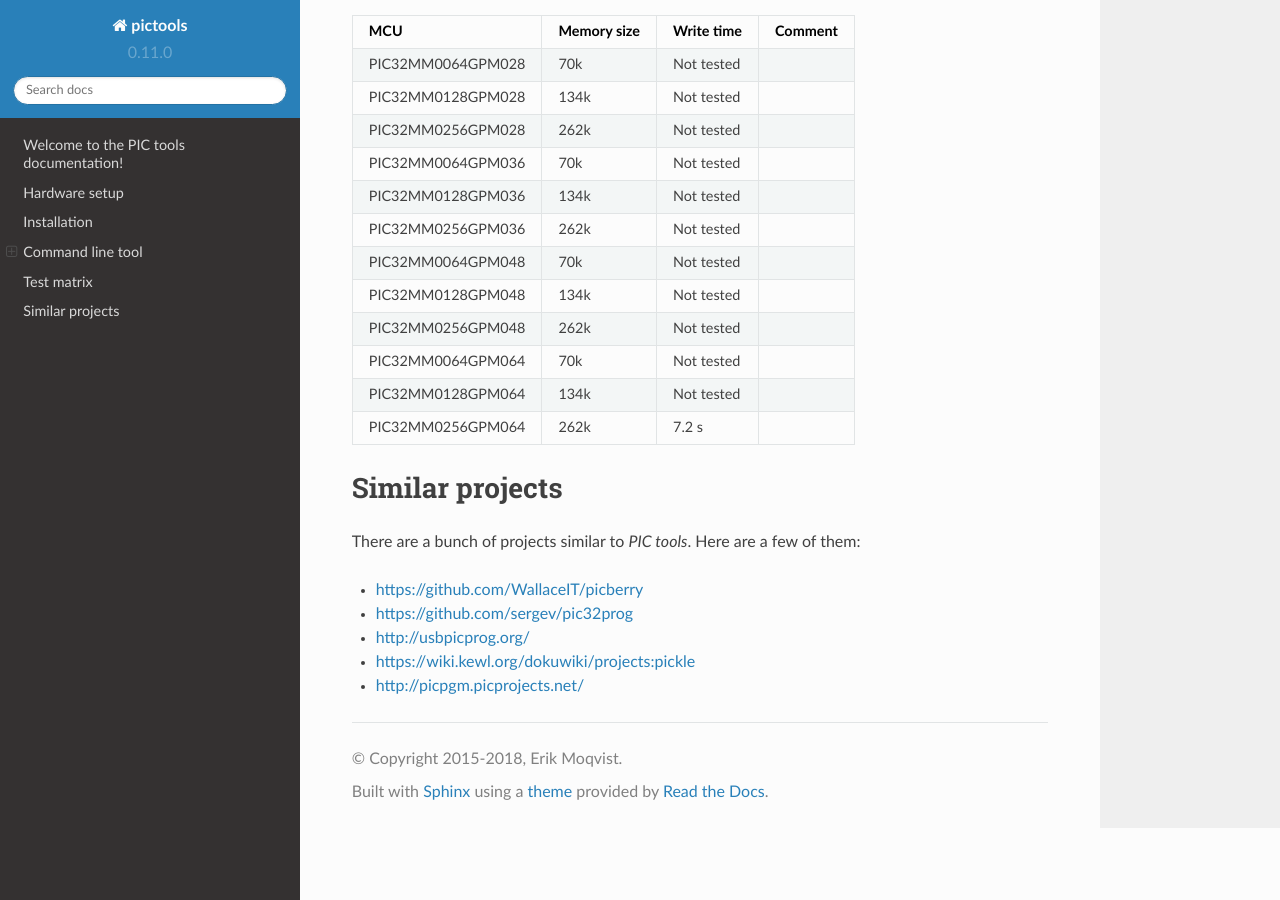
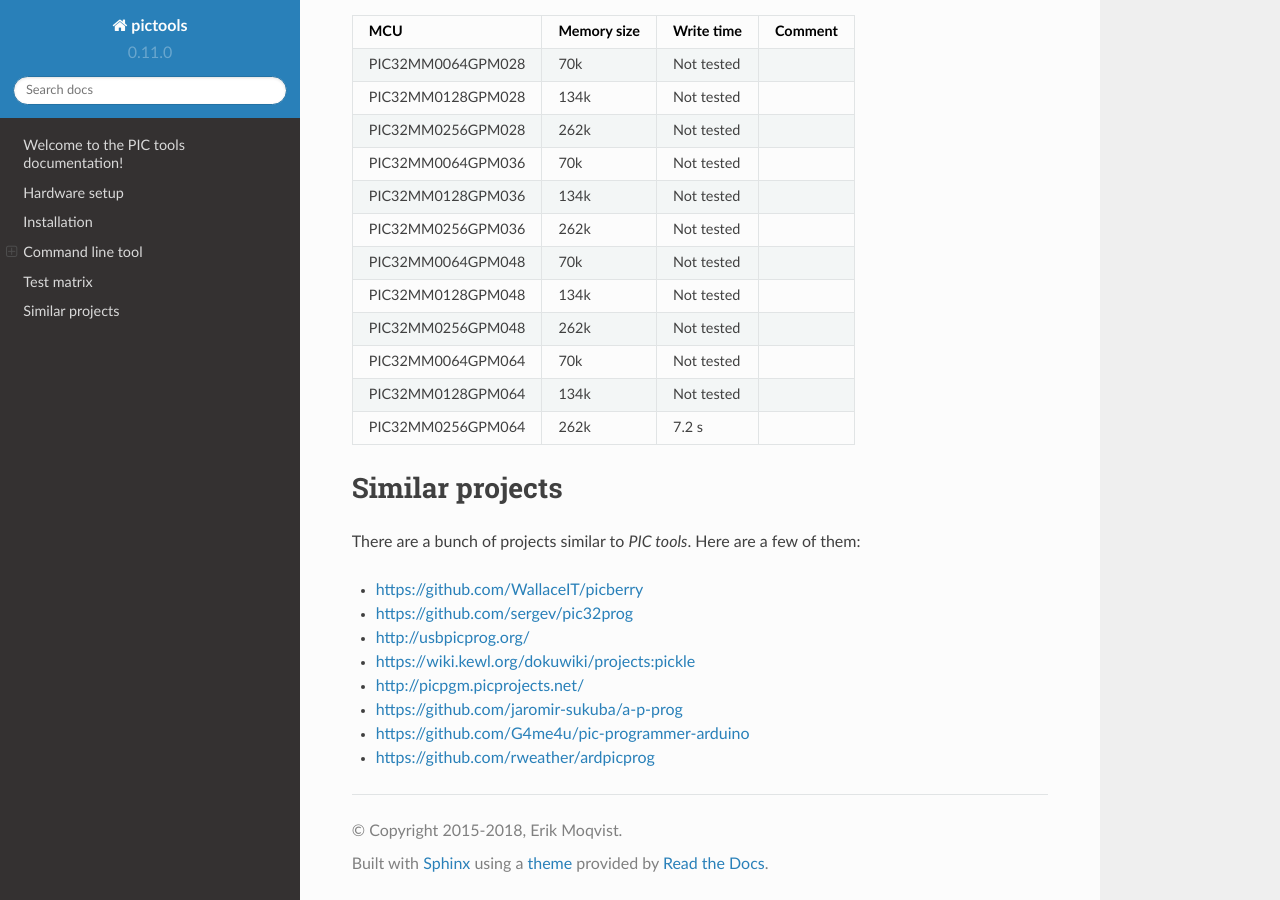
Before and after one commit to eerimoq/pictools, a Sphinx documentation site: the page built from docs/index.rst, in a window 1280 px wide and 900 px high, scrolled down 5617 px. Built offline with Sphinx 7.4.7 and the Read the Docs theme 2.0.0, drawn with Linux system fonts in a browser that asks for light colours; some of the changed lines change nothing that is shown.

Commit message:
Documentation.

```diff
--- a/docs/index.rst
+++ b/docs/index.rst
@@ -335,6 +335,12 @@ of them:
 
 - http://picpgm.picprojects.net/
 
+- https://github.com/jaromir-sukuba/a-p-prog
+
+- https://github.com/G4me4u/pic-programmer-arduino
+
+- https://github.com/rweather/ardpicprog
+
 .. _programmer/dist: https://github.com/eerimoq/pictools/tree/master/programmer/dist
 
 .. _Arduino Due: https://store.arduino.cc/arduino-due
```
